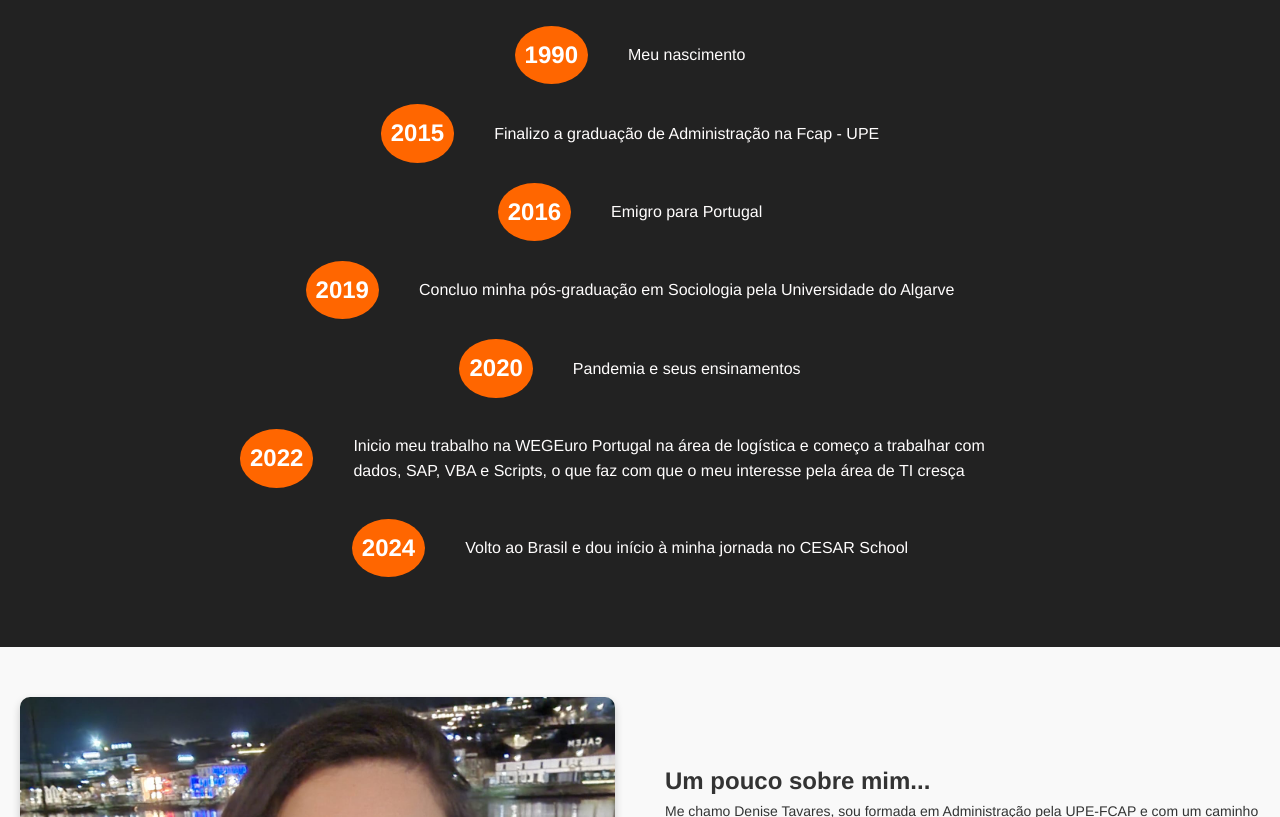
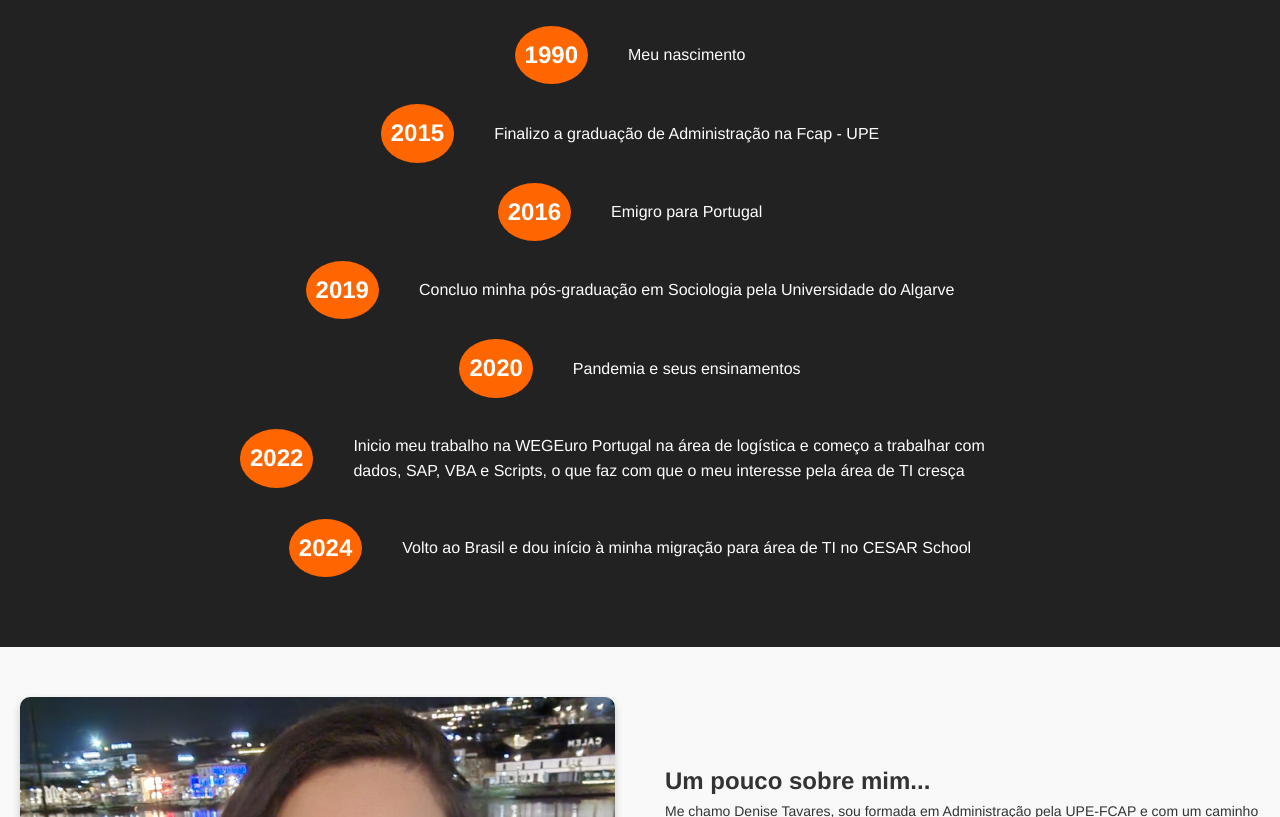
Before and after one commit to denisetavares/1_Semestre_CESAR, a plain HTML site: page sobre.html in a window 1280 px wide. Shown: the part 283-1100 px from the top of the page. Drawn offline with Linux system fonts and the light colour scheme.

Commit message:
Update sobre.html

```diff
--- a/sobre.html
+++ b/sobre.html
@@ -70,7 +70,7 @@
             <div class="timeline-event">
                 <span class="timeline-date">2024</span>
                 <div class="timeline-content">
-                    <p>Volto ao Brasil e dou início à minha jornada no CESAR School</p>
+                    <p>Volto ao Brasil e dou início à minha migração para área de TI no CESAR School</p>
                 </div>
             </div>
         </div>
```
